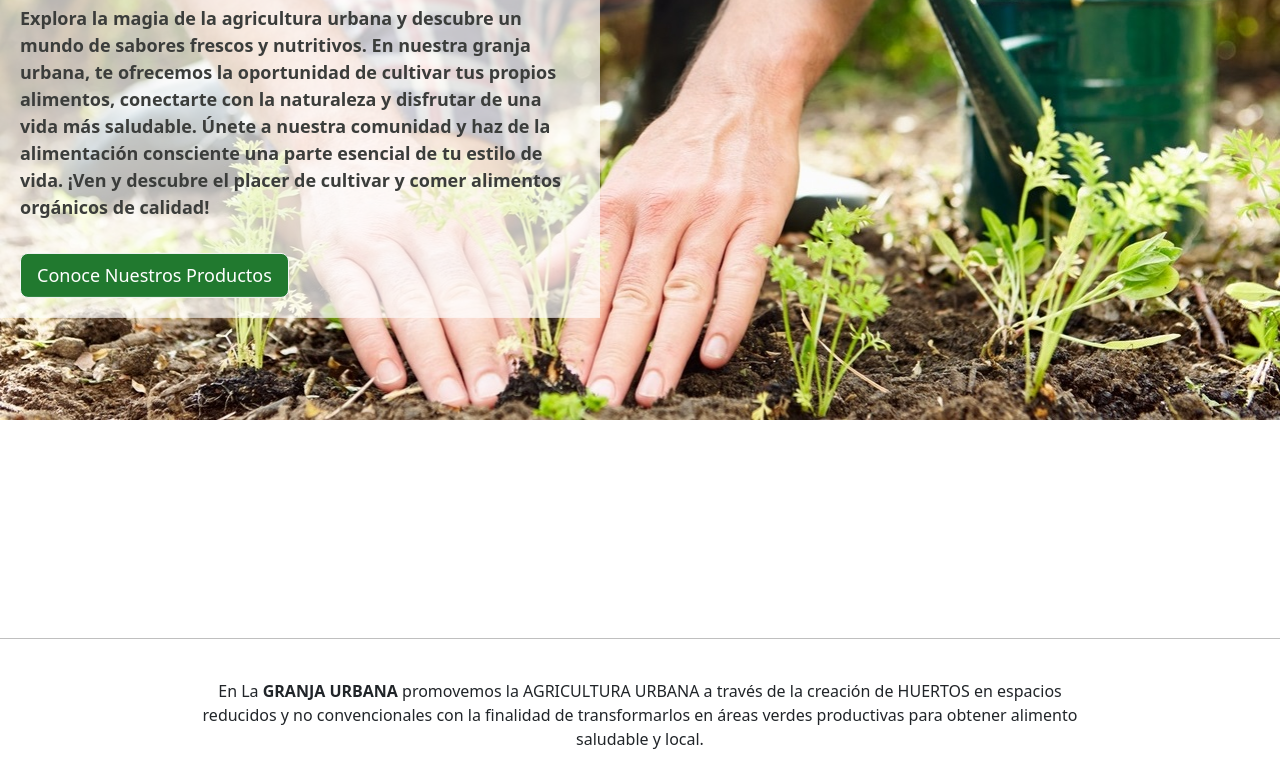
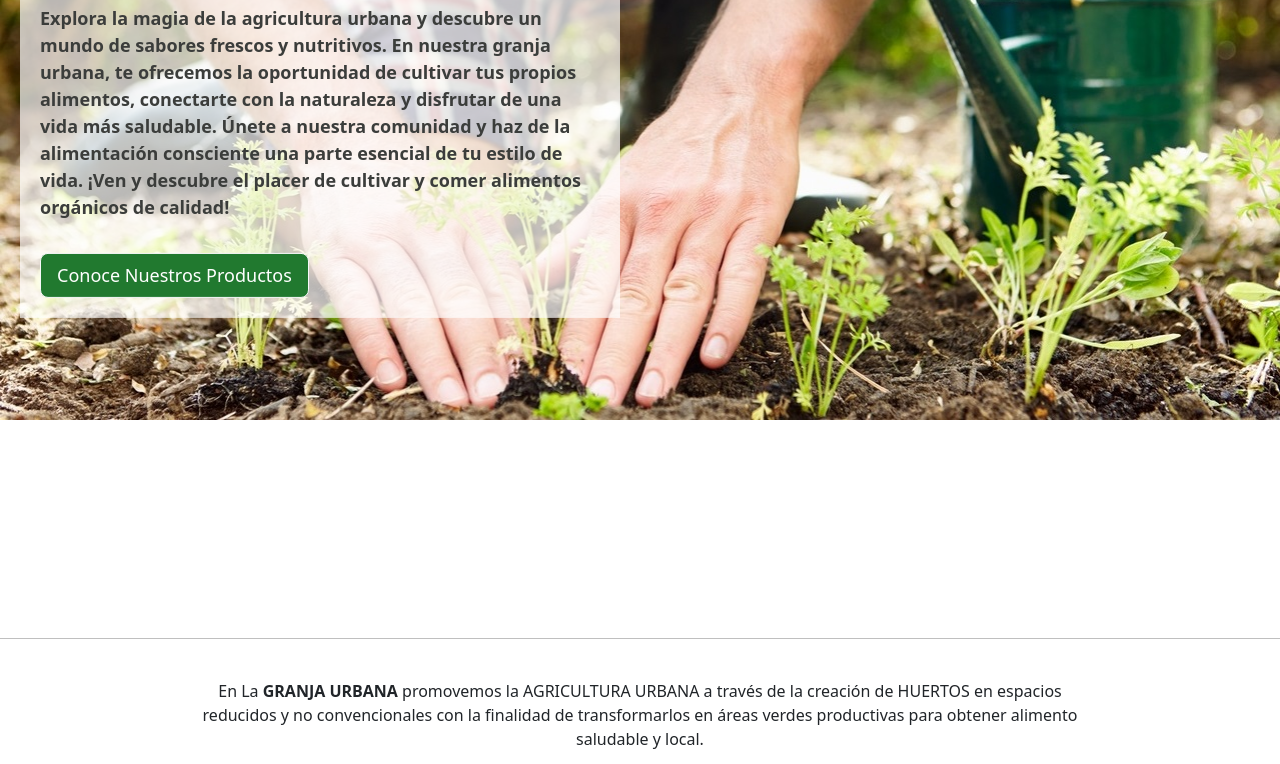
Before and after one commit to JhoneiroLove/granja-urbana, a plain HTML site: page index.html in a window 1280 px wide. Shown: the part 282-1046 px from the top of the page. Drawn offline with nearby package versions, Linux system fonts and the light colour scheme; a web font is replaced by a local one.

Commit message:
cambio de ultimo momento

```diff
--- a/index.html
+++ b/index.html
@@ -62,15 +62,16 @@
     <section class="fondo">
         <div class="fondo-inner">
             <img class="fondo-image" src="img/Cultivando.jpg" alt="cultivando" importance="high">
-            <div class="hero_content">
-                <div class="text-white" style="background-color: rgba(255, 255, 255, 0.7); padding: 20px;">
-                    <h1 class="fw-bold mb-4" style="color: hwb(120 23% 76%);">COSECHANDO EN LA CIUDAD</h1>
-                    <p class="lead mb-4" style="color:hwb(120 23% 76%); font-weight: bold;">Explora la magia de la agricultura urbana y descubre un mundo de sabores frescos y nutritivos. En nuestra granja urbana, te ofrecemos la oportunidad de cultivar tus propios alimentos, conectarte con la naturaleza y disfrutar de una vida más saludable. Únete a nuestra comunidad y haz de la alimentación consciente una parte esencial de tu estilo de vida. ¡Ven y descubre el placer de cultivar y comer alimentos orgánicos de calidad!</p>
-                    <a href="Productos.html" class="mt-2 btn btn-lg btn-outline-light custom-btn" role="button">Conoce Nuestros Productos</a>
-                </div>
+            <div class="hero_content" style="padding: 20px;">
+            <div class="text-white" style="background-color: rgba(255, 255, 255, 0.7); padding: 20px; margin-right: 20px;">
+                <h1 class="fw-bold mb-4" style="color: hwb(120 23% 76%);">COSECHANDO EN LA CIUDAD</h1>
+                <p class="lead mb-4" style="color:hwb(120 23% 76%); font-weight: bold;">Explora la magia de la agricultura urbana y descubre un mundo de sabores frescos y nutritivos. En nuestra granja urbana, te ofrecemos la oportunidad de cultivar tus propios alimentos, conectarte con la naturaleza y disfrutar de una vida más saludable. Únete a nuestra comunidad y haz de la alimentación consciente una parte esencial de tu estilo de vida. ¡Ven y descubre el placer de cultivar y comer alimentos orgánicos de calidad!</p>
+                <a href="Productos.html" class="mt-2 btn btn-lg btn-outline-light custom-btn" role="button">Conoce Nuestros Productos</a>
+            </div>
             </div>
         </div>
     </section>
+
 
     <hr style="margin-top: 50px;">
 
```
